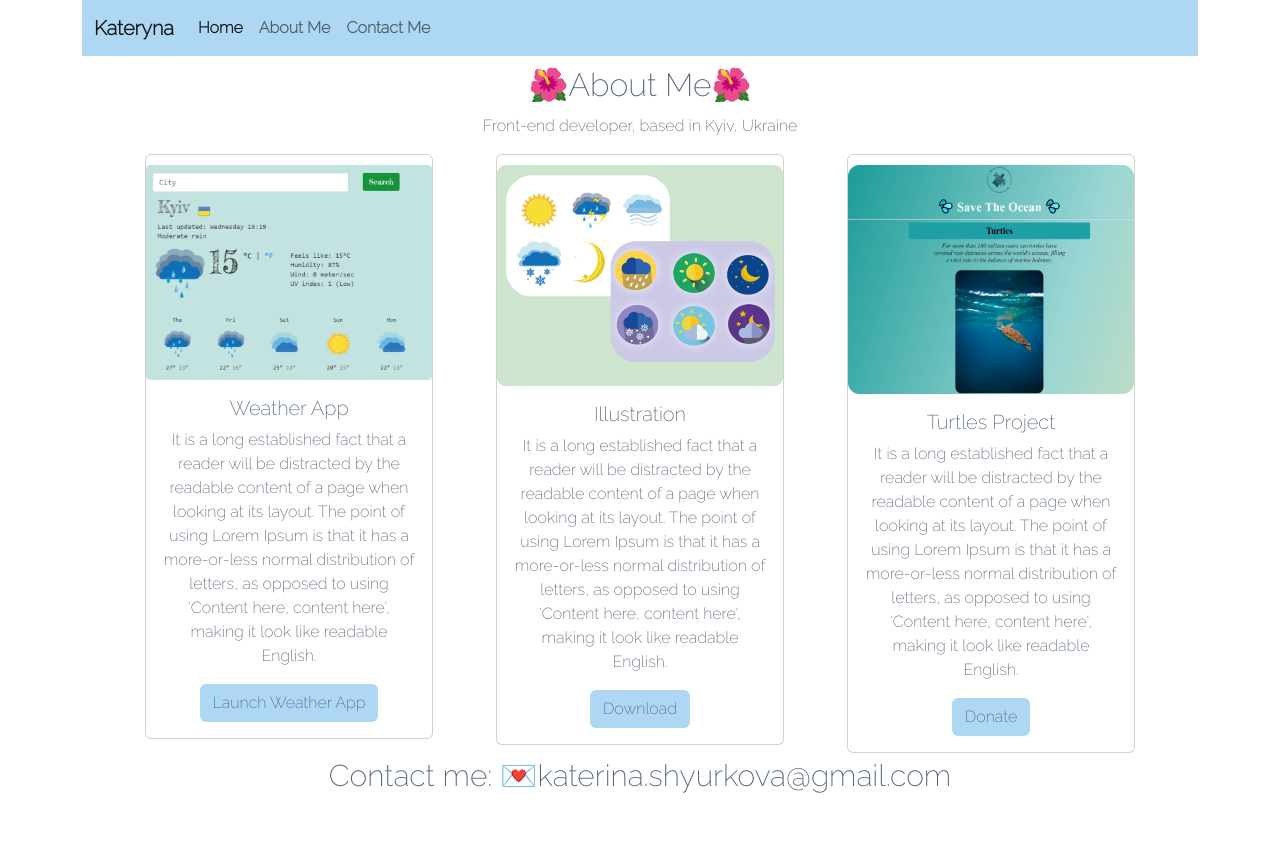
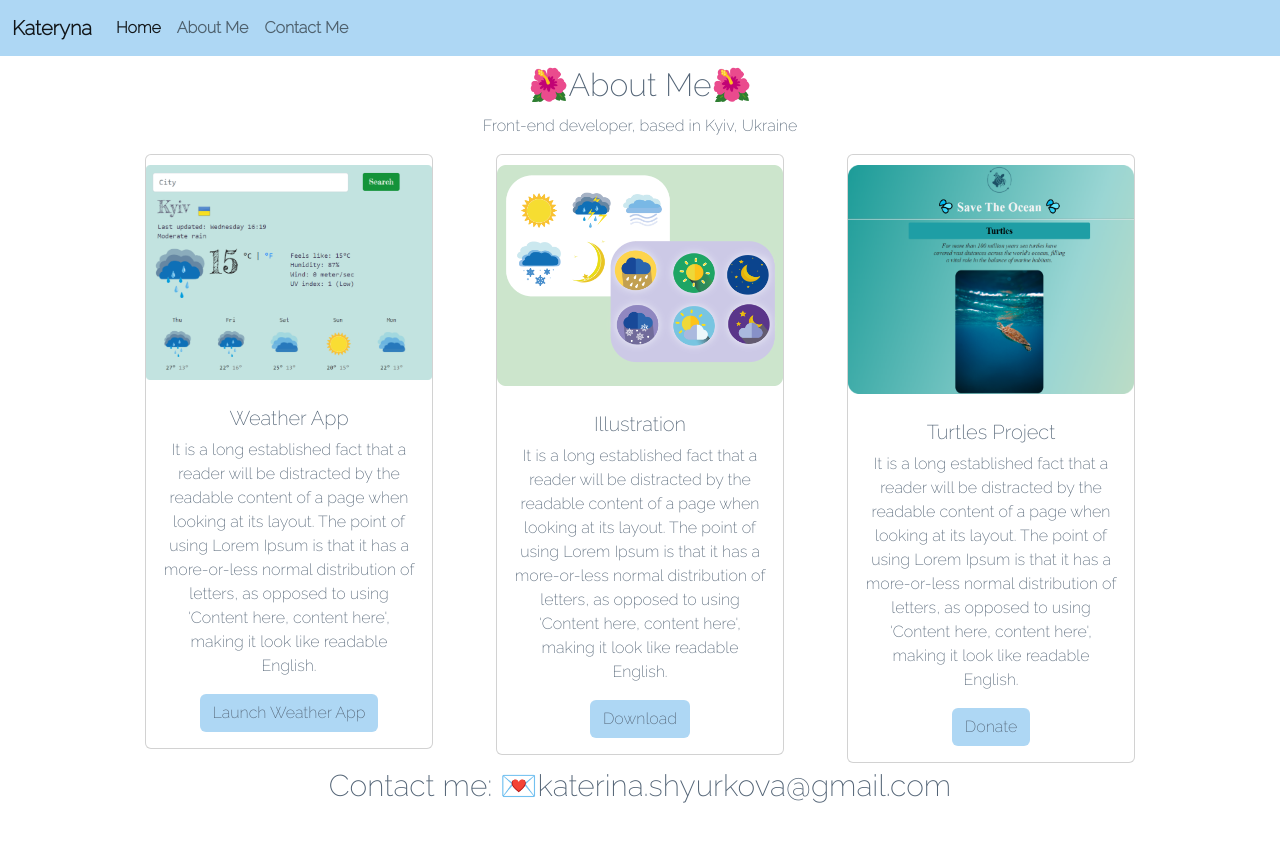
Before and after one commit to KaterynaKviten/my-portfolio, a plain HTML site: page about.html in a window 1280 px wide. Drawn offline with nearby package versions, Linux system fonts and the light colour scheme.

```diff
--- a/about.html
+++ b/about.html
@@ -19,11 +19,9 @@
     />
     <link rel="stylesheet" href="src/style.css" />
   </head>
-
   <body>
-    <div class="container">
     <nav
-        class="navbar navbar-expand-lg font-serif fw-bold sticky-top"
+      class="navbar navbar-expand-lg fw-bold sticky-top"
       style="background-color: #aed7f4"
     >
       <div class="container-fluid">
@@ -42,15 +40,12 @@
         <div class="collapse navbar-collapse" id="navbarNav">
           <ul class="navbar-nav">
             <li class="nav-item">
-                <a
-                  class="nav-link active"
-                  aria-current="page"
-                  href="./index.html"
+              <a class="nav-link active" aria-current="page" href="./index.html"
                 >Home</a
               >
             </li>
             <li class="nav-item">
-                <a class="nav-link" href="#">About Me</a>
+              <a class="nav-link" href="about.html">About Me</a>
             </li>
             <li class="nav-item">
               <a class="nav-link" href="about.html#contact">Contact Me</a>
@@ -59,6 +54,7 @@
         </div>
       </div>
     </nav>
+    <div class="container">
       <div class="container-about">
         <h1>🌺About Me🌺</h1>
         <p>Front-end developer, based in Kyiv, Ukraine</p>
--- a/src/style.css
+++ b/src/style.css
@@ -4,6 +4,7 @@
   --light-pink-color: rgb(242, 215, 217);
   --light-gray-main-color: rgb(156, 180, 204);
   --for-h-color: rgb(82, 99, 117);
+  --box-shadow: 5px 5px 10px rgba(91, 94, 94, 0.573);
 }
 .container {
   text-align: center;
@@ -12,7 +13,8 @@
 body {
   font-family: "Raleway", sans-serif;
   color: var(--for-h-color);
-  max-width: 100%;
+  width: 100%;
+  height: auto;
 }
 
 .home-page a {
@@ -87,6 +89,7 @@ h3 {
 }
 img {
   padding-top: 10px;
+  padding-bottom: 10px;
 }
 .contact-me {
   font-size: 30px;
```
Also changed, not shown: index.html (+3 -3 lines). Lines whose indentation alone changed are shown as unchanged.
